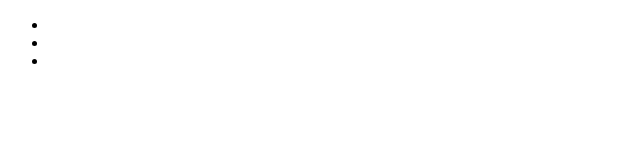
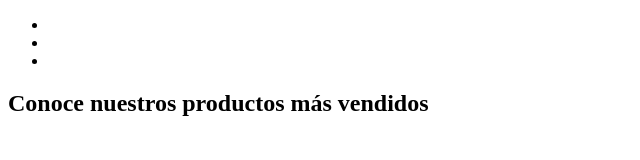
Before and after one commit to miguelortiz-code/prueba-git, a plain HTML site: page index.html in a window 1280 px wide. Shown: the whole page, without its empty margins (0-640 px from the left). Drawn offline with Linux system fonts and the light colour scheme.

Commit message:
agregando la section de productos más vendidos

```diff
--- a/index.html
+++ b/index.html
@@ -15,5 +15,9 @@
             </ul>
         </nav>
     </header>
+
+    <section>
+        <h1>Conoce nuestros productos más vendidos</h1>
+    </section>
 </body>
 </html>
```
